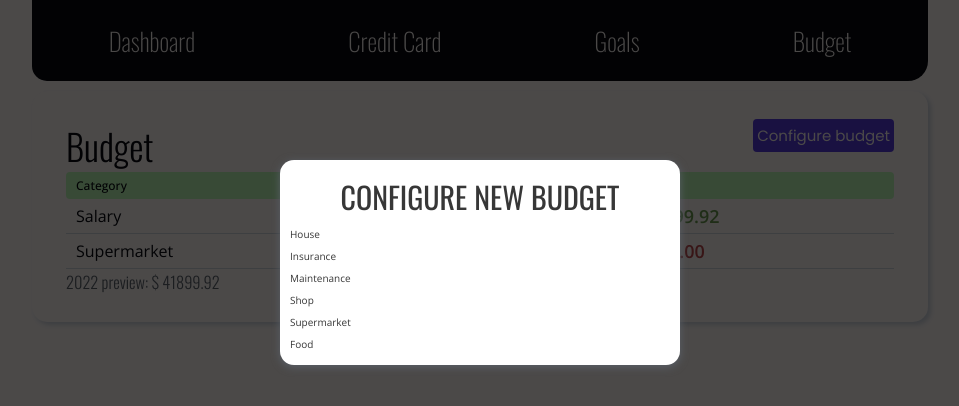
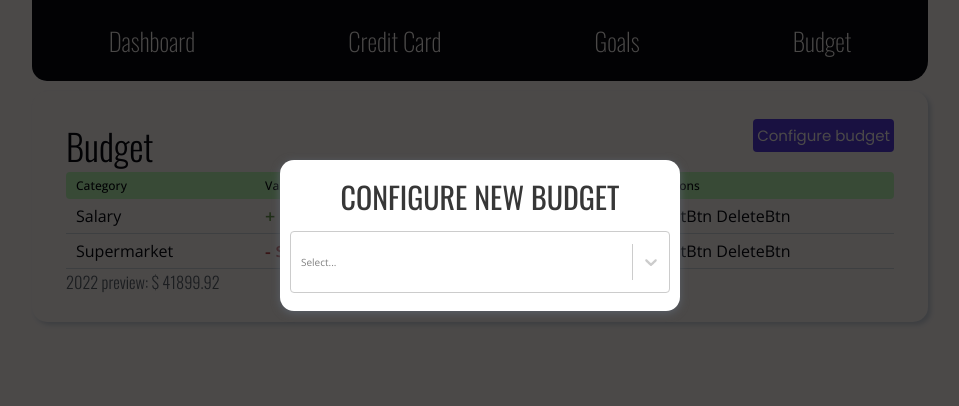
Before and after one commit to anasofiamelo/finances-app, a React (Create React App) app: page /budget in a window 1280 px wide. Both pictures are taken after a click on the element "Configure budget". Shown: the top 406 px of the page, without its empty margins (160-1119 px from the left). Built offline with nearby package versions, Linux system fonts and the light colour scheme.

Commit message:
refactor: styles and install react-select

```diff
--- a/package.json
+++ b/package.json
@@ -13,7 +13,7 @@
     "react-icons": "^4.4.0",
     "react-router-dom": "^6.4.1",
     "react-scripts": "5.0.1",
-    "react-select": "^5.4.0",
+    "react-select": "^5.6.1",
     "web-vitals": "^2.1.4"
   },
   "scripts": {
--- a/src/components/Budget/BudgetList.jsx
+++ b/src/components/Budget/BudgetList.jsx
@@ -15,6 +15,7 @@ const BudgetList = (props) => {
         <td>{opt.category}</td>
         <td>{monthValue}</td>
         <td>{yearValue}</td>
+        <td>EditBtn DeleteBtn</td>
       </tr>
     );
   });
@@ -27,6 +28,7 @@ const BudgetList = (props) => {
             <th>Category</th>
             <th>Value/Month</th>
             <th>Value/Year</th>
+            <th>Actions</th>
           </>
         }
       >
--- a/src/components/Budget/ConfigureBudget.jsx
+++ /dev/null
@@ -1,15 +0,0 @@
-import { Modal } from "../../components";
-import { typeofExpenses } from "../../utils";
-
-const ConfigureBudget = (props) => {
-  console.log("typeofExpenses", typeofExpenses);
-  const mappedExpenses = typeofExpenses.map((exp) => <p>{exp}</p>);
-  return (
-    <Modal onClose={props.onClose}>
-      <h2 className="modal_title">Configure new budget</h2>
-      {mappedExpenses}
-    </Modal>
-  );
-};
-
-export default ConfigureBudget;
--- /dev/null
+++ b/src/components/Budget/ConfigureBudgetModal.jsx
@@ -0,0 +1,24 @@
+import { Modal } from "..";
+import { typeofExpenses } from "../../utils";
+import Select from "react-select";
+
+const options = [
+  { id: 1, label: "a" },
+  { id: 2, label: "b" },
+  { id: 3, label: "c" },
+];
+
+const ConfigureBudgetModal = (props) => {
+  const expensesOptions = typeofExpenses.map((expenseType) => {
+    return { label: expenseType, options };
+  });
+
+  return (
+    <Modal onClose={props.onClose}>
+      <h2 className="modal_title">Configure new budget</h2>
+      <Select options={expensesOptions} />
+    </Modal>
+  );
+};
+
+export default ConfigureBudgetModal;
--- a/src/pages/Budget.jsx
+++ b/src/pages/Budget.jsx
@@ -1,5 +1,10 @@
 import { useState } from "react";
-import { Container, Button, BudgetList, ConfigureBudget } from "../components";
+import {
+  Container,
+  Button,
+  BudgetList,
+  ConfigureBudgetModal,
+} from "../components";
 
 const Budget = (props) => {
   const [showConfigureModal, setShowConfigureModal] = useState(false);
@@ -14,7 +19,7 @@ const Budget = (props) => {
       </div>
       <BudgetList />
       {showConfigureModal && (
-        <ConfigureBudget onClose={hideConfigureModalHandler} />
+        <ConfigureBudgetModal onClose={hideConfigureModalHandler} />
       )}
     </Container>
   );
--- a/src/styles/buttons.css
+++ b/src/styles/buttons.css
@@ -16,3 +16,6 @@ button,
 .button-text_animated {
   padding: 0.5rem 0.4rem;
 }
+.button-icon {
+  font-size: 1.5rem;
+}
--- a/src/styles/default.css
+++ b/src/styles/default.css
@@ -1,3 +1,4 @@
+@import url("https://fonts.googleapis.com/css2?family=Open+Sans:wght@300;400;500;600;700&family=Oswald:wght@200;300;400;500;600;700&family=Poppins:wght@100;200;300;400;500;600;700&family=Raleway:wght@100;200;300;400;500;600;700&display=swap");
 *,
 *::before,
 *::after {
@@ -6,15 +7,57 @@
   padding: 0;
   scroll-behavior: smooth;
 }
+html {
+  font-size: 62.5%;
+
+  /* colors */
+  --dark-black: #06070e;
+  --black: #373737;
+  --grey: #5b616a;
+  --white: #fbf5f3;
+  --ghost-white: #f8f7ff;
+  --light-grey: #ced3dc;
+  --purple: #5438dc;
+  --less-purple: rgba(84, 56, 220, 0.65);
+  --light-blue: #62b6cb;
+  --red: #bc4749;
+  --orange-red: #ff5e5b;
+  --green: #6a994e;
+  --lime: rgb(156, 252, 151);
+  --less-lime: rgba(156, 252, 151, 0.65);
+
+  /* fonts */
+  --raleway: "Raleway", sans-serif;
+  --poppins: "Poppins", sans-serif;
+  --open-sans: "Open Sans", sans-serif;
+  --oswald: "Oswald", sans-serif;
+  --data-font: var(--open-sans);
+
+  /* named colors */
+  /* --background: var(--ghost-white); */
+  --text-color: var(--black);
+  --title-color: var(--blue);
+}
+body {
+  -webkit-font-smoothing: antialiased;
+  -moz-osx-font-smoothing: grayscale;
+  font-family: var(--open-sans);
+  font-size: var(--normal-font-size);
+  background-color: var(--white);
+}
 ul {
   list-style: none;
 }
 input {
   background-color: none;
 }
+input::placeholder {
+  font-weight: 300;
+}
 a {
   text-decoration: none;
   cursor: pointer;
+  color: var(--black);
 }
 select:focus,
 input:focus {
--- a/src/styles/index.css
+++ b/src/styles/index.css
@@ -1,41 +1,9 @@
-@import url("https://fonts.googleapis.com/css2?family=Open+Sans:wght@300;400;500;600;700&family=Oswald:wght@200;300;400;500;600;700&family=Poppins:wght@100;200;300;400;500;600;700&family=Raleway:wght@100;200;300;400;500;600;700&display=swap");
-html {
-  font-size: 62.5%;
-
-  /* colors */
-  --dark-black: #06070e;
-  --black: #373737;
-  --grey: #5b616a;
-  --white: #fbf5f3;
-  --ghost-white: #f8f7ff;
-  --light-grey: #ced3dc;
-  --purple: #5438dc;
-  --less-purple: rgba(84, 56, 220, 0.65);
-  --light-blue: #62b6cb;
-  --red: #bc4749;
-  --orange-red: #ff5e5b;
-  --green: #6a994e;
-  --lime: rgb(156, 252, 151);
-  --less-lime: rgba(156, 252, 151, 0.65);
-
-  /* fonts */
-  --raleway: "Raleway", sans-serif;
-  --poppins: "Poppins", sans-serif;
-  --open-sans: "Open Sans", sans-serif;
-  --oswald: "Oswald", sans-serif;
-  --data-font: var(--open-sans);
-
-  /* named colors */
-  /* --background: var(--ghost-white); */
-  --text-color: var(--black);
-  --title-color: var(--blue);
-}
 .column,
-.row,
-.space-between {
+.row {
   display: flex;
 }
 .space-between {
+  display: flex;
   justify-content: space-between;
 }
 select,
@@ -49,11 +17,11 @@ button {
   font-family: var(--poppins);
 }
 .credit-card_grid,
-.credit-card_page_grid {
+.credit-card_page_grid,
+.balance_grid {
   display: grid;
 }
 .balance_grid {
-  display: grid;
   grid-template-columns: 3fr 1fr;
   gap: 3rem;
 }
@@ -62,17 +30,7 @@ button {
 }
 .title {
   color: var(--grey);
-}
-.title,
-input::placeholder {
   font-weight: 300;
-}
-body {
-  -webkit-font-smoothing: antialiased;
-  -moz-osx-font-smoothing: grayscale;
-  font-family: var(--open-sans);
-  font-size: var(--normal-font-size);
-  background-color: var(--white);
 }
 .App,
 .navbar_container {
@@ -102,9 +60,6 @@ body {
 .credit-card_grid {
   gap: 1rem;
   grid-template-columns: 1fr 1fr;
-}
-.button-icon {
-  font-size: 1.5rem;
 }
 .title {
   color: var(--dark-black);
@@ -150,9 +105,6 @@ body {
   color: var(--purple);
   font-size: 3rem;
 }
-a {
-  color: var(--black);
-}
 .activity_row {
   display: flex;
   align-items: center;
```
Also changed, not shown: src/components/index.jsx (+12 -5 lines), 2 other files (tests, documents, lock files or other folders).
